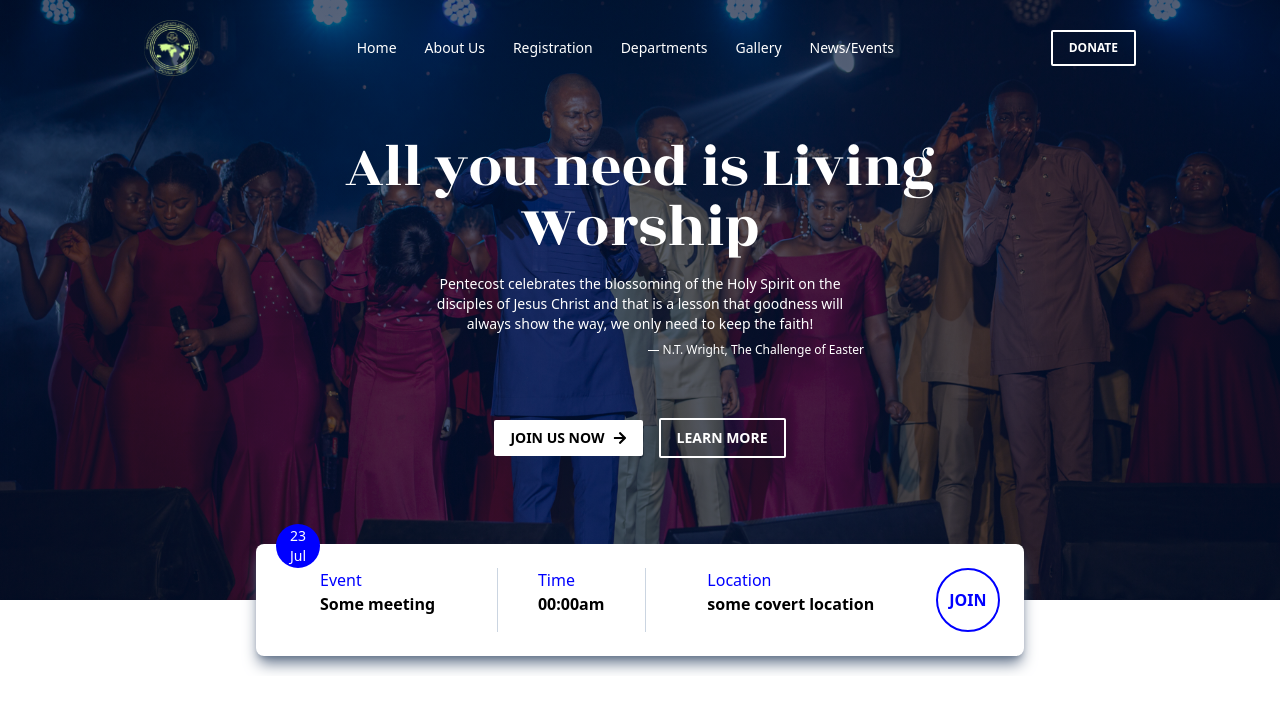
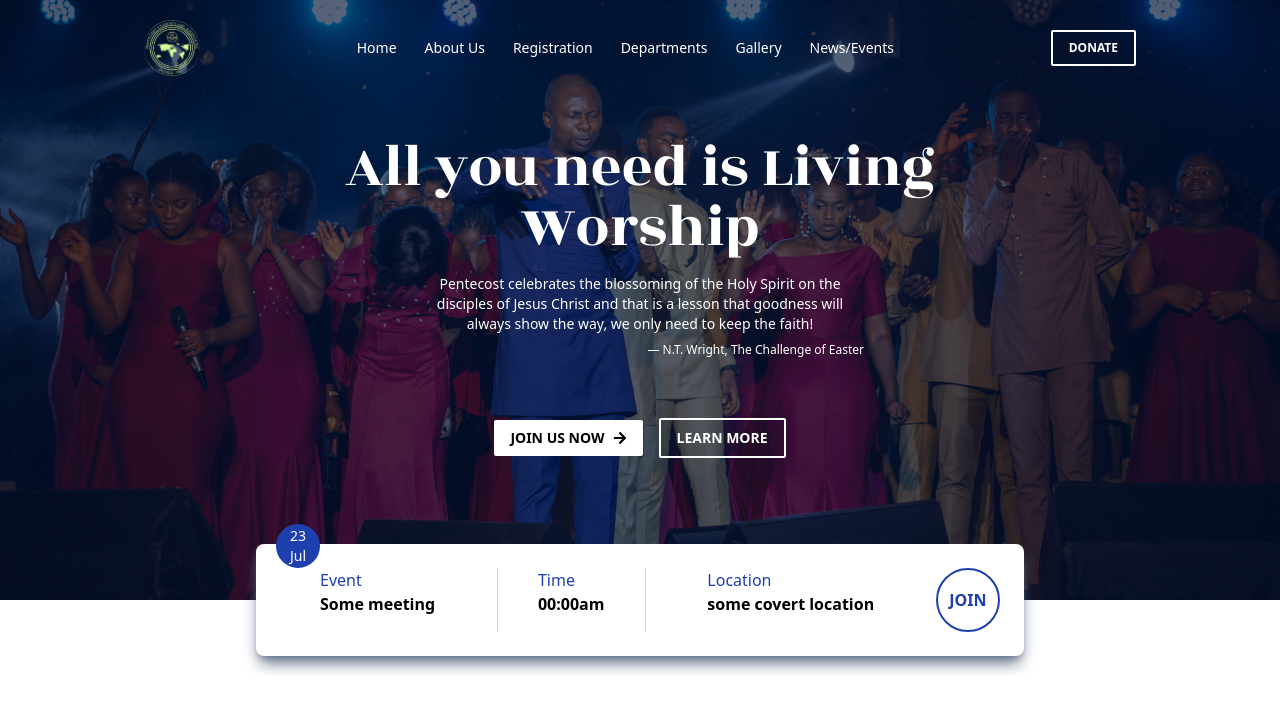
Before and after one commit to tsikatawill/pensa, a React (Create React App) app: page / in a window 1280 px wide. Shown: the top 712 px of the page. Built offline with nearby package versions, Linux system fonts and the light colour scheme.

Commit message:
:nail_care: change primary color

```diff
--- a/tailwind.config.js
+++ b/tailwind.config.js
@@ -4,7 +4,7 @@ module.exports = {
     theme: {
         extend: {
             colors: {
-                primary: 'blue'
+                primary: 'rgb(30 64 175)'
             }
         }
     },
```
